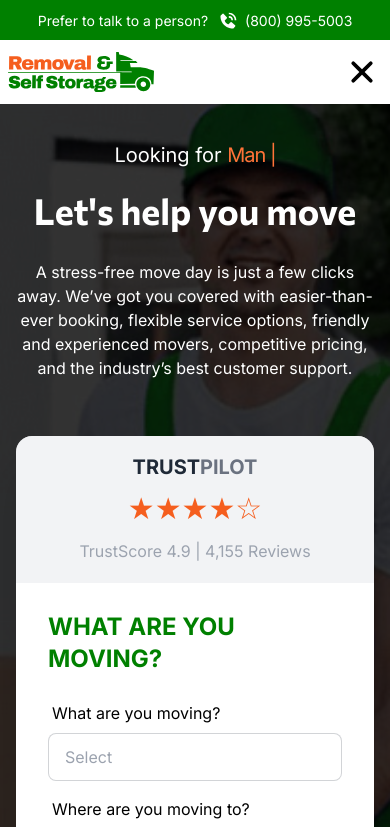
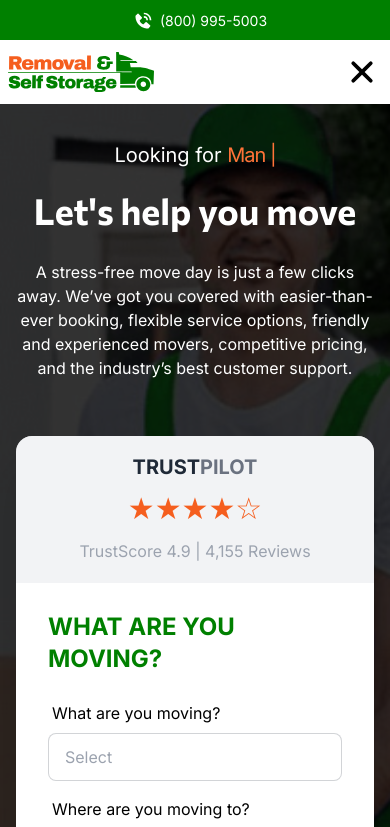
Before and after one commit to Removalsselfstorage/removals_nextjs, a Next.js app: page / in a window 390 px wide. Shown: the top 827 px of the page. Built offline with nearby package versions, Linux system fonts and the light colour scheme; what tailwindcss-debug-screens would draw is missing.

Commit message:
adjusted the navbar and review sections.

```diff
--- a/components/HomePage/OurReviews/ReviewCard.js
+++ b/components/HomePage/OurReviews/ReviewCard.js
@@ -22,7 +22,7 @@ const ReviewCard = ({ name, location, date, rating, comment }) => {
         </div>
         <div className="flex flex-col">
           <p className="font-semibold">
-            {name}, {location}{' '}
+            {name}, ({location})
           </p>
           <p className="text-[14px] text-gray-500">{date}</p>
         </div>
--- a/components/HomePage/OurReviews/index.js
+++ b/components/HomePage/OurReviews/index.js
@@ -52,7 +52,7 @@ const OurReviews = () => {
         </div>
 
         {/* reviews */}
-        <div className="h-[600px] overflow-auto scrollbar-thin scrollbar-track-gray-200 scrollbar-thumb-primary scrollbar-default bg-primary/10 pl-[20px]">
+        <div className="h-[500px] lg:h-[600px] overflow-auto scrollbar-thin scrollbar-track-gray-200 scrollbar-thumb-primary scrollbar-default rounded-[30px] bg-primary/10 pl-[20px] py-[10px]">
           <div className="grid md:grid-cols-2 lg:grid-cols-3 justify-center">
             {reviews.map((review, index) => {
               return (
--- a/components/Navbar/index.js
+++ b/components/Navbar/index.js
@@ -13,7 +13,7 @@ const Navbar = () => {
         {/* Top Nav */}
         <div className="flex lg:flex-row flex-col w-full md:max-w-7xl mx-auto px-[20px] items-center  py-[10px] text-[14px] h-[40px] text-white lg:justify-between ">
           <div className="flex  items-center text-[14px]">
-            <p className="">Prefer to talk to a person?</p>
+            <p className="hidden lg:flex">Prefer to talk to a person?</p>
             <div className="flex items-center ml-[10px] space-x-[7px]">
               <BiSolidPhoneCall size={20} className="" />
               <a href="tel:(800)-995-5003" className="link link-hover">
```
